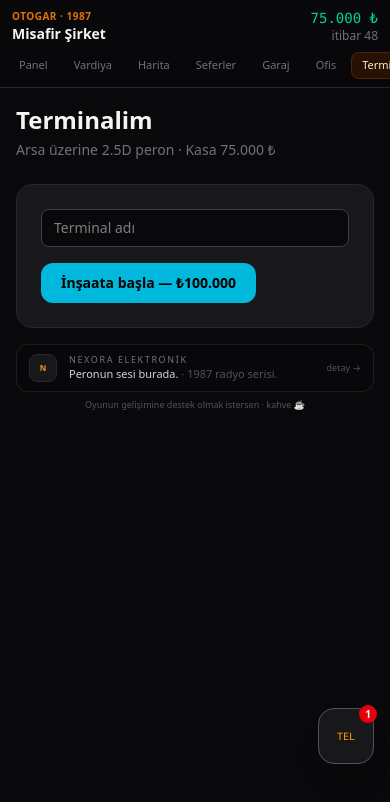
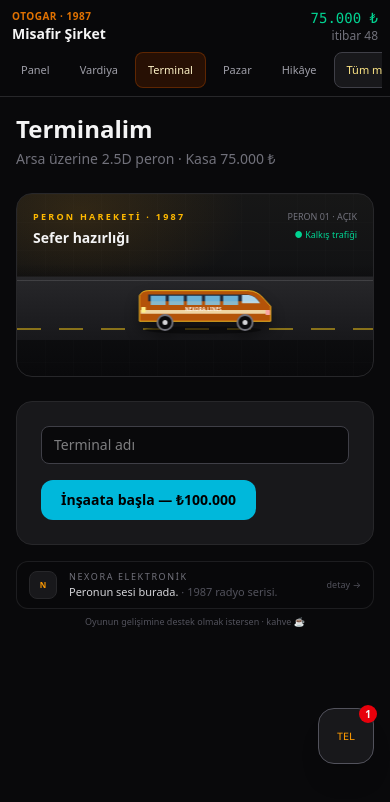
Before and after one commit to Nexora88/otogar-tycoon, a Next.js app: page /terminal in a window 390 px wide. Shown: the top 802 px of the page. Built offline with nearby package versions, Linux system fonts and the light colour scheme.

Commit message:
fix: stabilize build and improve bus motion + mobile UX
Fix TypeScript build errors, remove fake landing metrics, animate bus gallery and terminal traffic, and improve mobile navigation.

```diff
--- a/src/app/(game)/layout.tsx
+++ b/src/app/(game)/layout.tsx
@@ -2,7 +2,7 @@
 
 import Link from "next/link";
 import { usePathname, useRouter } from "next/navigation";
-import { useEffect } from "react";
+import { useEffect, useState } from "react";
 import { useGameStore } from "@/store/gameStore";
 import { useCareerStore } from "@/store/careerStore";
 import { formatMoney } from "@/lib/utils";
@@ -49,6 +49,7 @@ export default function GameLayout({
 }) {
   const pathname = usePathname();
   const router = useRouter();
+  const [mobileMenuOpen, setMobileMenuOpen] = useState(false);
 
   const balance = useGameStore((s) => s.balance);
   const reputation = useGameStore((s) => s.reputation);
@@ -216,25 +217,58 @@ export default function GameLayout({
             </div>
           </div>
 
-          {/* Mobil yatay menü */}
-          <nav className="md:hidden flex gap-1 overflow-x-auto px-2 pb-2 text-[11px]">
-            {NAV.map((item) => {
+          {/* Mobil hızlı menü: ana ekranlar + açılır tam navigasyon */}
+          <nav className="md:hidden px-2 pb-2">
+            <div className="flex items-center gap-1 overflow-x-auto text-[11px]">
+              {NAV.filter((item) => ["/dashboard", "/shift", "/story", "/market", "/terminal"].includes(item.href)).map((item) => {
                 if (item.needBoss && !isBoss && careerStarted) return null;
                 const active = pathname?.startsWith(item.href);
                 return (
                   <Link
                     key={item.href}
                     href={item.href}
-                  className={`shrink-0 px-2.5 py-1 rounded-lg ${
+                    className={`shrink-0 min-h-9 inline-flex items-center px-3 rounded-lg border ${
                       active
-                      ? "bg-amber-950/50 text-amber-100 border border-amber-800/40"
-                      : "text-zinc-500 border border-transparent"
+                        ? "bg-amber-950/50 text-amber-100 border-amber-800/50"
+                        : "text-zinc-400 border-transparent active:bg-zinc-900"
                     }`}
                   >
                     {item.label}
                   </Link>
                 );
               })}
+              <button
+                type="button"
+                aria-expanded={mobileMenuOpen}
+                aria-controls="mobile-game-menu"
+                onClick={() => setMobileMenuOpen((open) => !open)}
+                className="shrink-0 min-h-9 px-3 rounded-lg border border-zinc-700 text-amber-200 bg-zinc-900"
+              >
+                {mobileMenuOpen ? "Kapat −" : "Tüm menü +"}
+              </button>
+            </div>
+            {mobileMenuOpen && (
+              <div id="mobile-game-menu" className="mt-2 grid grid-cols-2 gap-1 rounded-xl border border-zinc-800 bg-zinc-950 p-2">
+                {NAV.filter((item) => !["/dashboard", "/shift", "/story", "/market", "/terminal"].includes(item.href)).map((item) => {
+                  if (item.needBoss && !isBoss && careerStarted) return null;
+                  const active = pathname?.startsWith(item.href);
+                  return (
+                    <Link
+                      key={item.href}
+                      href={item.href}
+                      onClick={() => setMobileMenuOpen(false)}
+                      className={`min-h-10 flex items-center rounded-lg px-3 text-xs border ${
+                        active
+                          ? "bg-amber-950/50 text-amber-100 border-amber-800/50"
+                          : "text-zinc-400 border-transparent active:bg-zinc-900"
+                      }`}
+                    >
+                      {item.label}
+                    </Link>
+                  );
+                })}
+              </div>
+            )}
           </nav>
         </header>
 
--- a/src/app/(game)/story/page.tsx
+++ b/src/app/(game)/story/page.tsx
@@ -68,7 +68,6 @@ export default function StoryPage() {
     const c = STORY_CAMPAIGN[index];
     if (!c || (c.unlock.day || 0) > state.gameDay) return;
     setSelectedId(c.id);
-    setShowScene(true);
     setChoiceFlash(null);
   };
 
--- a/src/app/(game)/terminal/page.tsx
+++ b/src/app/(game)/terminal/page.tsx
@@ -4,6 +4,60 @@ import { useGameStore, SLOT_INFO, type TerminalSlot } from "@/store/gameStore";
 import { formatMoney } from "@/lib/utils";
 
 const BUILDABLES = Object.keys(SLOT_INFO) as Exclude<TerminalSlot, "empty">[];
+
+
+function TerminalTraffic() {
+  return (
+    <section
+      className="ot-terminal-scene mb-6 rounded-2xl border border-zinc-800"
+      aria-label="Terminal peronlarında hareket eden otobüsler"
+    >
+      <div className="relative z-10 flex items-start justify-between gap-3 p-4">
+        <div>
+          <div className="text-[9px] tracking-[.25em] text-amber-400 font-black">PERON HAREKETİ · 1987</div>
+          <div className="text-sm font-bold text-zinc-100 mt-1">Sefer hazırlığı</div>
+        </div>
+        <div className="text-right text-[9px] text-zinc-500">
+          <div>PERON 01 · AÇIK</div>
+          <div className="text-emerald-400 mt-1">● Kalkış trafiği</div>
+        </div>
+      </div>
+      <div className="ot-terminal-road" aria-hidden="true">
+        <div className="ot-terminal-lane-line" />
+        <svg className="ot-traffic-bus ot-traffic-bus-first" viewBox="0 0 240 92" aria-hidden="true">
+          <ellipse cx="118" cy="80" rx="93" ry="6" fill="#000" opacity=".4" />
+          <path d="M16 25 Q20 17 30 17 H190 Q205 17 216 31 L226 42 V66 H16 Z" fill="#b45309" stroke="#fbbf24" strokeWidth="1.5" />
+          <path d="M30 23 H188 Q199 23 208 34 H30 Z" fill="#1e293b" />
+          <path d="M34 25 H58 V40 H34 Z M63 25 H87 V40 H63 Z M92 25 H116 V40 H92 Z M121 25 H145 V40 H121 Z M150 25 H174 V40 H150 Z" fill="#7dd3fc" opacity=".8" />
+          <path d="M180 24 H191 Q201 25 209 37 H180 Z" fill="#bae6fd" opacity=".9" />
+          <path d="M18 48 H224 V54 H18 Z" fill="#fef3c7" opacity=".8" />
+          <rect x="19" y="43" width="7" height="9" rx="1" fill="#fef08a" />
+          <rect x="218" y="48" width="7" height="8" rx="1" fill="#fca5a5" />
+          <circle cx="57" cy="68" r="12" fill="#09090b" stroke="#71717a" strokeWidth="3" />
+          <circle cx="57" cy="68" r="4" fill="#d4d4d8" />
+          <circle cx="185" cy="68" r="12" fill="#09090b" stroke="#71717a" strokeWidth="3" />
+          <circle cx="185" cy="68" r="4" fill="#d4d4d8" />
+          <text x="118" y="49" textAnchor="middle" fontSize="8" fill="#fff7ed" fontWeight="700">NEXORA LINES</text>
+        </svg>
+        <svg className="ot-traffic-bus ot-traffic-bus-second" viewBox="0 0 240 92" aria-hidden="true">
+          <ellipse cx="118" cy="80" rx="93" ry="6" fill="#000" opacity=".4" />
+          <path d="M16 25 Q20 17 30 17 H190 Q205 17 216 31 L226 42 V66 H16 Z" fill="#1d4ed8" stroke="#93c5fd" strokeWidth="1.5" />
+          <path d="M30 23 H188 Q199 23 208 34 H30 Z" fill="#1e293b" />
+          <path d="M34 25 H58 V40 H34 Z M63 25 H87 V40 H63 Z M92 25 H116 V40 H92 Z M121 25 H145 V40 H121 Z M150 25 H174 V40 H150 Z" fill="#bae6fd" opacity=".85" />
+          <path d="M180 24 H191 Q201 25 209 37 H180 Z" fill="#e0f2fe" />
+          <path d="M18 48 H224 V54 H18 Z" fill="#f8fafc" opacity=".85" />
+          <rect x="19" y="43" width="7" height="9" rx="1" fill="#fef08a" />
+          <rect x="218" y="48" width="7" height="8" rx="1" fill="#fca5a5" />
+          <circle cx="57" cy="68" r="12" fill="#09090b" stroke="#71717a" strokeWidth="3" />
+          <circle cx="57" cy="68" r="4" fill="#d4d4d8" />
+          <circle cx="185" cy="68" r="12" fill="#09090b" stroke="#71717a" strokeWidth="3" />
+          <circle cx="185" cy="68" r="4" fill="#d4d4d8" />
+          <text x="118" y="49" textAnchor="middle" fontSize="8" fill="#eff6ff" fontWeight="700">TRAKYA TUR</text>
+        </svg>
+      </div>
+    </section>
+  );
+}
 
 export default function TerminalPage() {
   const {
@@ -28,6 +82,8 @@ export default function TerminalPage() {
       <p className="text-zinc-500 text-sm mb-6">
         Arsa üzerine 2.5D peron · Kasa {formatMoney(balance)}
       </p>
+
+      <TerminalTraffic />
 
       {!terminalBuilt ? (
         <div className="bg-zinc-900 border border-zinc-800 rounded-2xl p-6">
@@ -70,13 +126,13 @@ export default function TerminalPage() {
 
           {/* 2.5D grid */}
           <div
-            className="grid grid-cols-2 sm:grid-cols-3 gap-4 mb-8"
+            className="grid grid-cols-1 min-[480px]:grid-cols-2 sm:grid-cols-3 gap-3 sm:gap-4 mb-8"
             style={{ perspective: "600px" }}
           >
             {terminalSlots.map((slot, i) => (
               <div
                 key={i}
-                className="relative rounded-xl border border-zinc-700 bg-gradient-to-br from-zinc-800 to-zinc-950 p-4 min-h-[120px]"
+                className="relative rounded-xl border border-zinc-700 bg-gradient-to-br from-zinc-800 to-zinc-950 p-3 sm:p-4 min-h-[120px]"
                 style={{
                   transform: "rotateX(8deg)",
                   boxShadow: "0 12px 24px rgba(0,0,0,0.45)",
@@ -92,7 +148,7 @@ export default function TerminalPage() {
                         onClick={() => {
                           if (!buildSlot(i, t)) alert("Kasa / dolu");
                         }}
-                        className="block w-full text-left text-[10px] px-2 py-1 rounded bg-zinc-900 border border-zinc-800 hover:border-cyan-800"
+                        className="block w-full min-h-9 text-left text-xs px-2 py-2 rounded bg-zinc-900 border border-zinc-800 hover:border-cyan-800 active:bg-zinc-800 transition-colors"
                       >
                         {SLOT_INFO[t].label} · {formatMoney(SLOT_INFO[t].cost)}
                       </button>
--- a/src/app/globals.css
+++ b/src/app/globals.css
@@ -104,3 +104,105 @@ body.ot-mood-mourning {
 .ot-mood-mourning * {
   --tw-shadow-color: rgb(0 0 0 / 0.5);
 }
+
+/* Small, purposeful motion: only the bus gallery and terminal scene animate. */
+@keyframes ot-bus-idle {
+  0%, 100% { transform: translateY(0); }
+  50% { transform: translateY(-3px); }
+}
+@keyframes ot-wheel-spin {
+  to { transform: rotate(360deg); }
+}
+.ot-market-bus {
+  transform-origin: center;
+  animation: ot-bus-idle 3.8s ease-in-out infinite;
+}
+.ot-bus-wheel {
+  transform-box: fill-box;
+  transform-origin: center;
+  animation: ot-wheel-spin 2.4s linear infinite;
+}
+.ot-market-card:hover .ot-market-bus {
+  animation-duration: 1.8s;
+}
+.ot-market-card:hover {
+  border-color: rgb(245 158 11 / 0.45);
+  box-shadow: 0 14px 32px rgb(0 0 0 / 0.24);
+}
+
+.ot-terminal-scene {
+  position: relative;
+  overflow: hidden;
+  min-height: 184px;
+  isolation: isolate;
+  background:
+    radial-gradient(ellipse at 18% 10%, rgb(245 158 11 / 0.12), transparent 40%),
+    linear-gradient(180deg, #171717 0%, #101113 55%, #09090b 100%);
+}
+.ot-terminal-scene::before {
+  content: "";
+  position: absolute;
+  inset: 0;
+  z-index: 0;
+  pointer-events: none;
+  opacity: .35;
+  background-image: linear-gradient(rgb(255 255 255 / .035) 1px, transparent 1px), linear-gradient(90deg, rgb(255 255 255 / .035) 1px, transparent 1px);
+  background-size: 28px 28px;
+}
+.ot-terminal-road {
+  position: relative;
+  height: 76px;
+  overflow: hidden;
+  container-type: inline-size;
+  background: linear-gradient(180deg, transparent 0%, rgb(9 9 11 / .35) 16%, #27272a 17%, #18181b 100%);
+}
+.ot-terminal-road::before {
+  content: "";
+  position: absolute;
+  left: 0;
+  right: 0;
+  bottom: 10px;
+  height: 2px;
+  background: repeating-linear-gradient(90deg, rgb(250 204 21 / .7) 0 24px, transparent 24px 42px);
+  opacity: .7;
+}
+.ot-terminal-lane-line {
+  position: absolute;
+  left: 0;
+  right: 0;
+  top: 16px;
+  height: 1px;
+  background: rgb(255 255 255 / .12);
+}
+.ot-traffic-bus {
+  position: absolute;
+  z-index: 1;
+  bottom: 2px;
+  width: clamp(150px, 34cqw, 220px);
+  height: auto;
+  filter: drop-shadow(0 8px 7px rgb(0 0 0 / .45));
+  will-change: transform;
+}
+.ot-traffic-bus-first {
+  animation: ot-terminal-drive 13s linear infinite;
+}
+.ot-traffic-bus-second {
+  animation: ot-terminal-drive 15s linear infinite;
+  animation-delay: -7.5s;
+  opacity: .92;
+}
+@keyframes ot-terminal-drive {
+  from { transform: translateX(-240px); }
+  to { transform: translateX(calc(100cqw + 240px)); }
+}
+@media (prefers-reduced-motion: reduce) {
+  .ot-market-bus,
+  .ot-bus-wheel,
+  .ot-traffic-bus-first,
+  .ot-traffic-bus-second {
+    animation: none !important;
+  }
+  .ot-market-card {
+    transition: none !important;
+  }
+}
--- a/src/store/careerStore.ts
+++ b/src/store/careerStore.ts
@@ -429,9 +429,9 @@ export const useCareerStore = create<CareerState>()(
           abi2Name: abi2,
           workCity,
           rank: "cirak",
-          trust: 12 + originBonus.trust + ambitionBonus.trust,
+          trust: 12 + originBonus.trust + (ambitionBonus.trust ?? 0),
           fame: ambitionBonus.fame,
-          savings: 500 + originBonus.savings + ambitionBonus.savings,
+          savings: 500 + originBonus.savings + (ambitionBonus.savings ?? 0),
           fatigue: 0,
           tasksDone: 0,
           shiftsDone: 0,
```
Also changed, not shown: src/app/(game)/market/page.tsx (+12 -6 lines), src/app/page.tsx (+4 -17 lines). Lines whose indentation alone changed are shown as unchanged.
